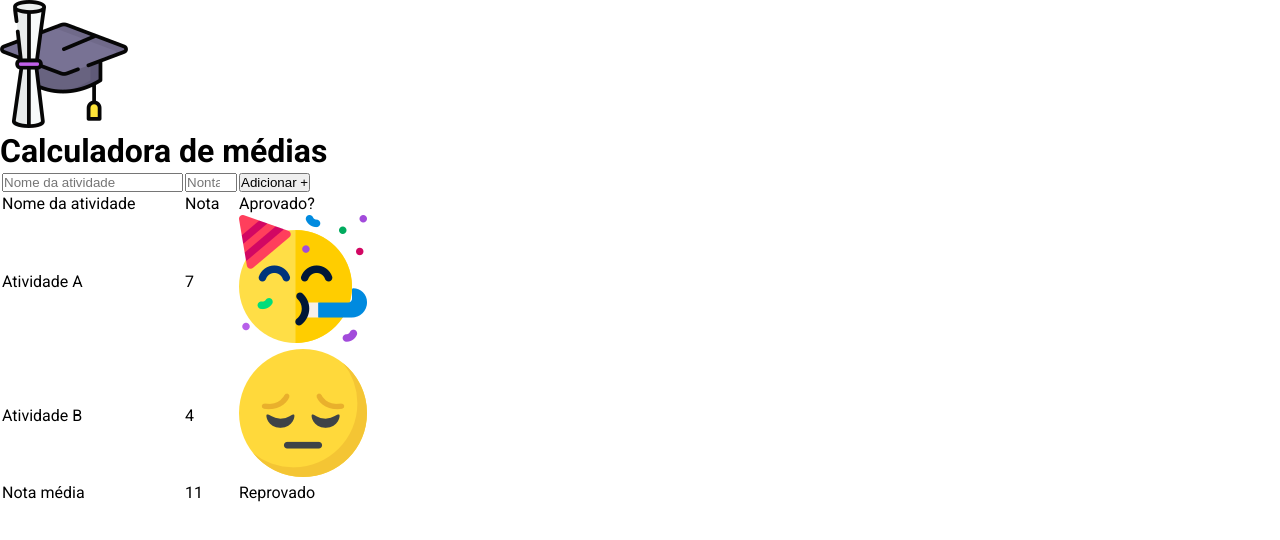
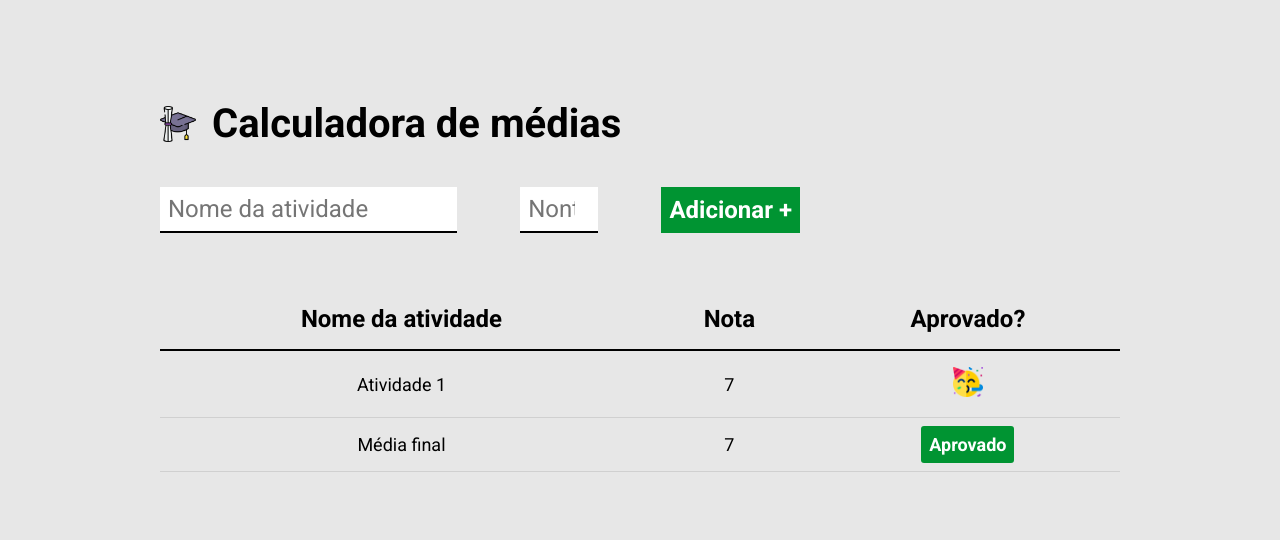
Before and after one commit to PhilipeF/calculo-de-medias, a plain HTML site: page index.html in a window 1280 px wide. Drawn offline with Linux system fonts and the light colour scheme.

Commit message:
Fix: Estilixazação do projeto ok

```diff
--- a/index.html
+++ b/index.html
@@ -4,63 +4,52 @@
 <head>
     <meta charset="UTF-8">
     <meta name="viewport" content="width=device-width, initial-scale=1.0">
+    <title>Projeto 02</title>
 
     <link rel="preconnect" href="https://fonts.googleapis.com">
     <link rel="preconnect" href="https://fonts.gstatic.com" crossorigin>
     <link href="https://fonts.googleapis.com/css2?family=Roboto:wght@400;700&display=swap" rel="stylesheet">
 
-    <title>Projeto 02</title>
     <link rel="stylesheet" href="style.css">
 </head>
 
 <body>
+    <div class="container">
         <header>
             <img src="./images/logo.png" alt="Logo marca da aplicação">
             <h1>Calculadora de médias</h1>
         </header>
         <form>
-        <table>
+            <input type="text" placeholder="Nome da atividade">
+            <input type="number" placeholder="Nonta" max="10" min="0">
+            <button type="submit">Adicionar +</button>
+        </form>
+
+        <table cellspacing="0">
             <thead>
                 <tr>
-                    <td>
-                        <input type="text" placeholder="Nome da atividade">
-                    </td>
-                    <td>
-                        <input type="number" placeholder="Nonta" max="10" min="0">
-                    </td>
-                    <td>
-                        <button type="submit">Adicionar +</button>
-                    </td>
+                    <th>Nome da atividade</th>
+                    <th>Nota</th>
+                    <th>Aprovado?</th>
                 </tr>
             </thead>
-
             <tbody>
                 <tr>
-                    <td>Nome da atividade</td>
-                    <td>Nota</td>
-                    <td>Aprovado?</td>
-                </tr>
-                <tr>
-                    <td>Atividade A</td>
+                    <td>Atividade 1</td>
                     <td>7</td>
-                    <td> <img src="./images/aprovado.png" alt="emotion aprovado"></td>
-                </tr>
-                <tr>
-                    <td>Atividade B</td>
-                    <td>4</td>
-                    <td><img src="./images/reprovado.png" alt="emotion reprovado"></td>
+                    <td><img src="./images/aprovado.png" alt="Emoji festejando"></td>
                 </tr>
             </tbody>
             <tfoot>
                 <tr>
-                    <td>Nota média</td>
-                    <td>11</td>
-                    <td>Reprovado</td>
+                    <td>Média final</td>
+                    <td>7</td>
+                    <td><span class="resultado aprovado">Aprovado</span></td>
                 </tr>
             </tfoot>
-
         </table>
         </form>
+    </div>
 </body>
 
 </html>
--- a/style.css
+++ b/style.css
@@ -2,8 +2,97 @@
     margin: 0;
     padding: 0;
     box-sizing: border-box;
+    font-family: 'Roboto', sans-serif;
 }
 
 body {
-    font-family: 'Roboto', sans-serif;
+    background: #E7E7E7;
+    padding-top: 100px;
 }
+
+header {
+    display: flex;
+    align-items: center;
+    margin-bottom: 40px;
+
+}
+
+header img {
+    height: 36px;
+    margin-right: 16px;
+}
+
+header h1 {
+    font-size: 40px;
+    font-weight: bold;
+}
+
+.container {
+    max-width: 960px;
+    width: 100%;
+    margin: 0 auto;
+}
+
+form {
+    display: flex;
+    max-width: 640px;
+    width: 100%;
+    justify-content: space-between;
+    margin-bottom: 56px;
+}
+
+form input {
+    font-size: 24px;
+    background-color: #fff;
+    border: none;
+    border-bottom: 2px solid #000;
+    padding: 8px;
+}
+
+form button {
+    background-color: #009432;
+    color: #fff;
+    font-size: 24px;
+    font-weight: bold;
+    border: none;
+    cursor: pointer;
+    padding: 8px;
+}
+
+table {
+    width: 100%;
+}
+
+table th {
+    border-bottom: 2px solid #000;
+    padding: 16px;
+    font-size: 24px;
+    font-weight: bold;
+}
+
+table td {
+    padding: 16px;
+    text-align: center;
+    font-size: 18px;
+    border-bottom: 1px solid rgba(0, 0, 0, 0.1);
+}
+
+table td img {
+    width: 30px;
+}
+
+.resultado {
+    padding: 8px;
+    font-weight: bold;
+    color: #fff;
+    background: #000;
+    border-radius: 3px;
+}
+
+.aprovado {
+    background: #009432
+}
+
+.reprovado {
+    background: red;
+}
```
Lines whose indentation alone changed are shown as unchanged.
